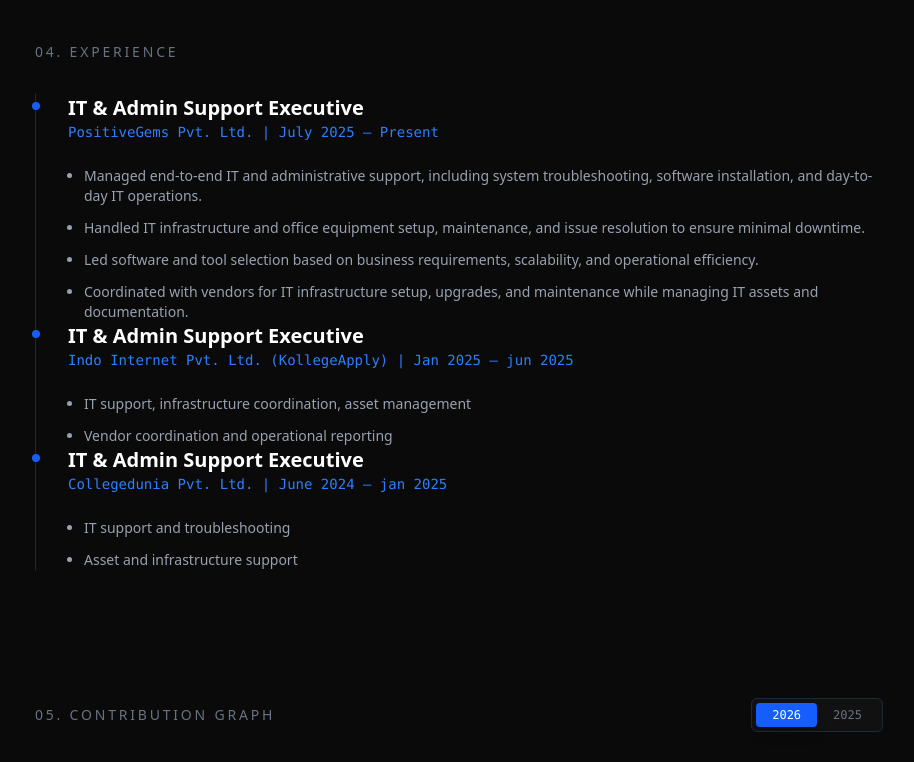
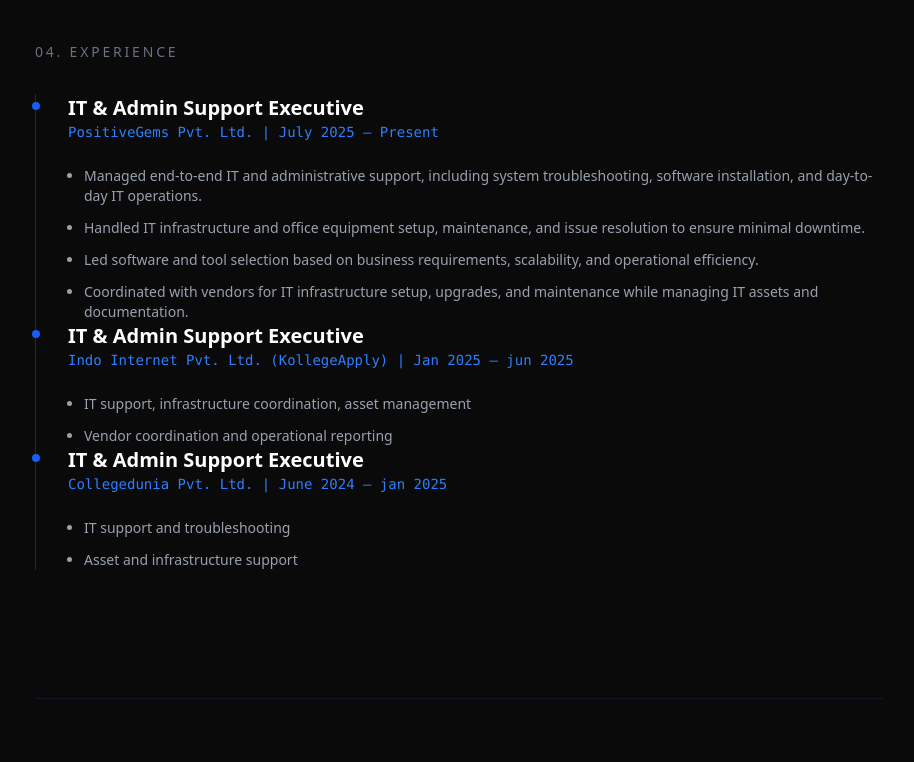
Before and after one commit to heyrohhh/rohitneelmishraportfolio, a React (Vite) app in the folder frontendRohit/: page / in a window 1280 px wide. Shown: the part 2000-2762 px from the top of the page, without its empty margins (181-1095 px from the left). Built offline with nearby package versions, Linux system fonts and the light colour scheme.

Commit message:
Project: Portfolio - Updated Projects

```diff
--- a/frontendRohit/src/App.jsx
+++ b/frontendRohit/src/App.jsx
@@ -16,7 +16,7 @@
         <div className="space-y-20">
           <Projects />
           <Experience />
-          <GithubStats />
+          {/* <GithubStats /> */}
         </div>
         <Contact />
       </main>
```
